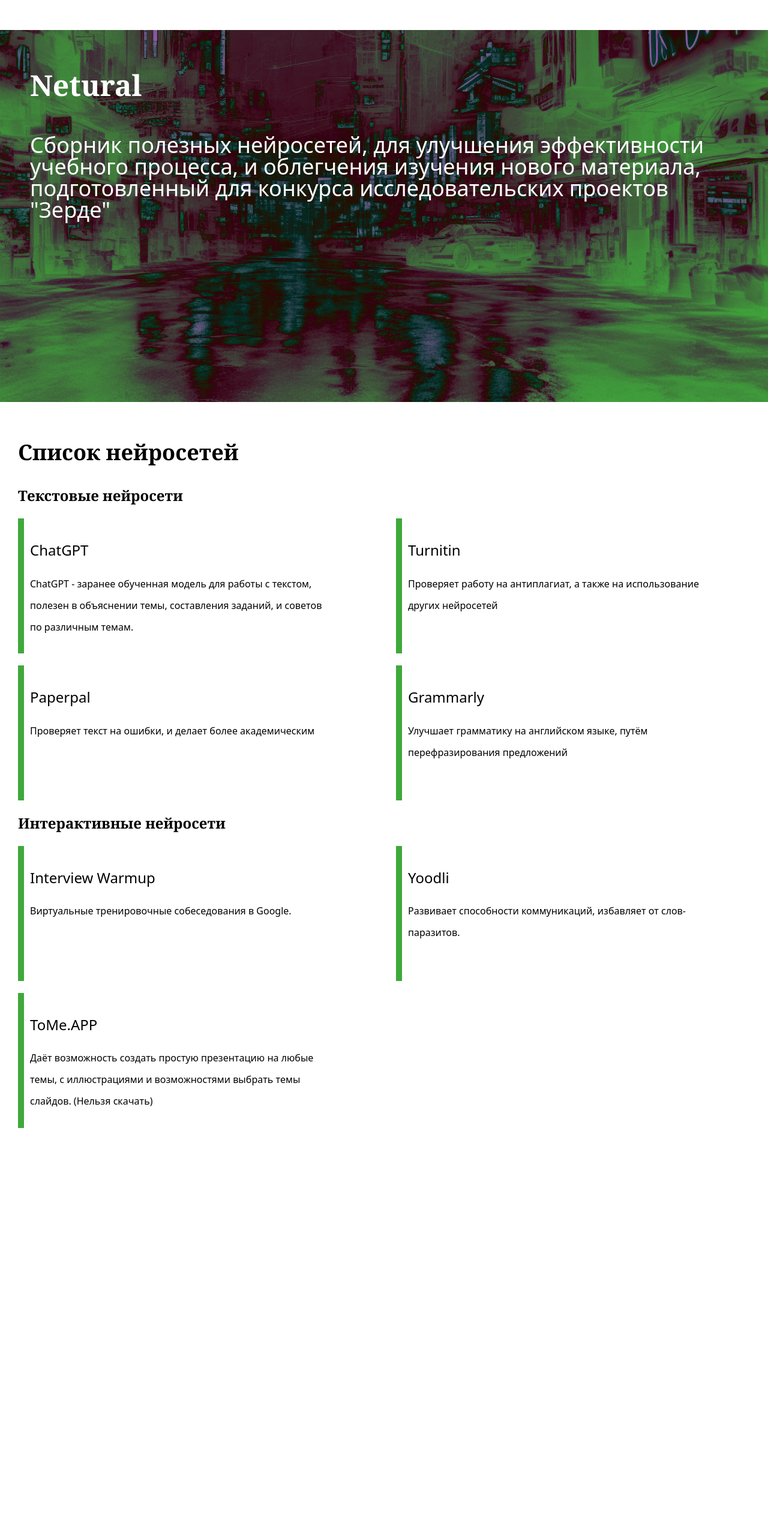
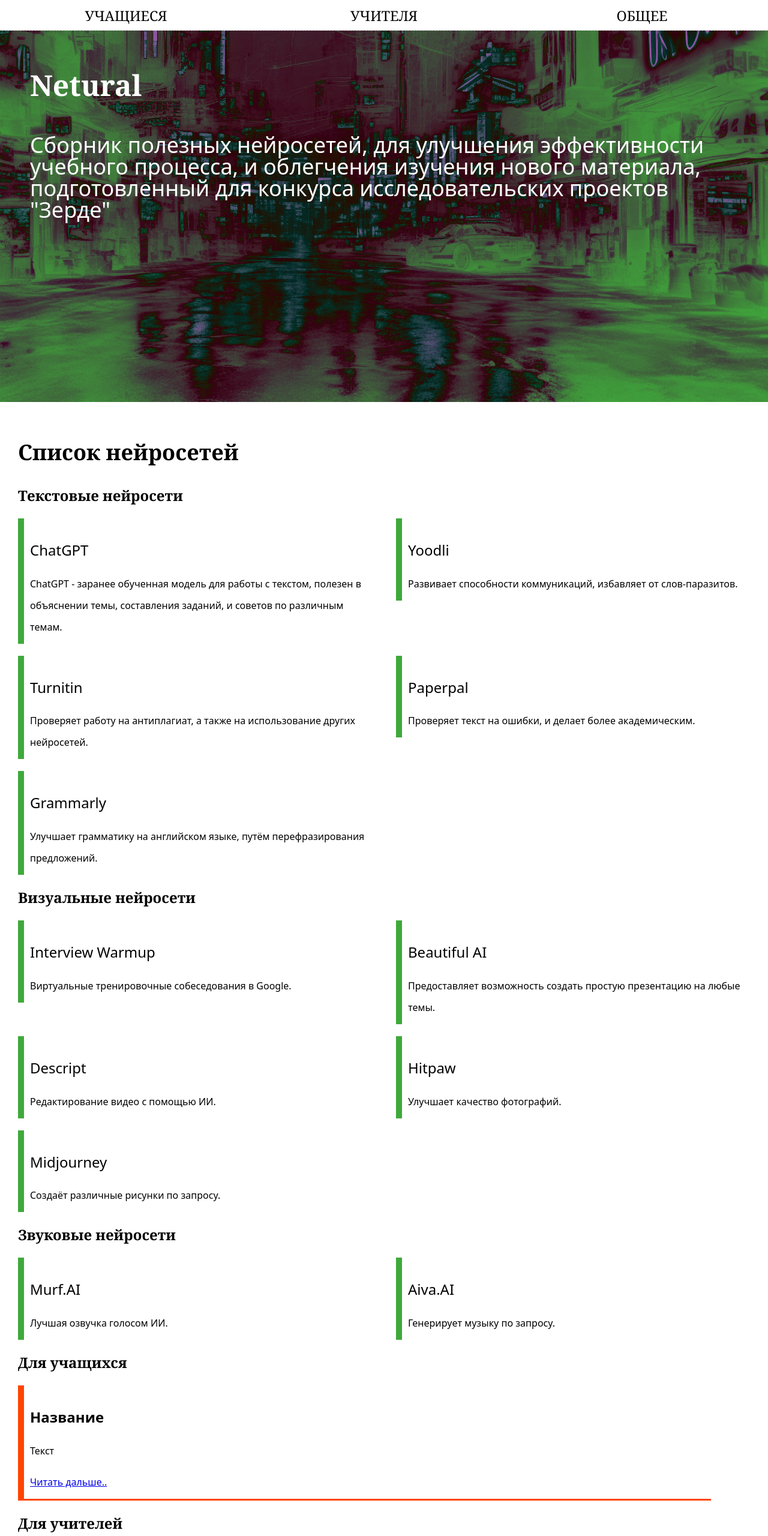
Before and after one commit to VuzZis/NeturalProject, a plain HTML site: page index.html in a window 1280 px wide. Shown: the top 2560 px of the page at 60% size. Before the commit the page ends 1880 px from the top, so only its background shows below. Drawn offline with Linux system fonts and the light colour scheme.

Commit message:
notes and basic changes

```diff
--- a/index.html
+++ b/index.html
@@ -8,6 +8,17 @@
     <link rel="stylesheet" type="text/css" href="main.css">
 </head>
 <body>
+    <div class="topbar">
+        <div class="toplink">
+            <a href="#students">УЧАЩИЕСЯ</a>
+        </div>
+        <div class="toplink">
+            <a href="#teachs">УЧИТЕЛЯ</a>
+        </div>
+        <div class="toplink">
+            <a href="#general">ОБЩЕЕ</a>
+        </div>
+    </div>
     <div class="banner">
         <h2>Netural</h2>
         <h3>Сборник полезных нейросетей,
@@ -16,43 +27,17 @@
             подготовленный для конкурса исследовательских проектов "Зерде"</h3>
     </div>
     <h2 class="neurallist">Список нейросетей</h2>
-    <div class="list">
-        <h2>Текстовые нейросети</h2>
-        <div class="sublist">
-            <div class="neuel">
-                <h2>ChatGPT</h2>
-                <a>ChatGPT - заранее обученная модель для работы с текстом,
-                полезен в объяснении темы, составления заданий,
-                и советов по различным темам.</a>
-            </div>
-            <div class="neuel">
-                <h2>Turnitin</h2>
-                <a>Проверяет работу на антиплагиат, а также на использование других нейросетей</a>
-            </div>
-            <div class="neuel">
-                <h2>Paperpal</h2>
-                <a>Проверяет текст на ошибки, и делает более академическим</a>
-            </div>
-            <div class="neuel">
-                <h2>Grammarly</h2>
-                <a>Улучшает грамматику на английском языке, путём перефразирования предложений</a>
-            </div>
-        </div>
-        <h2>Интерактивные нейросети</h2>
-        <div class="sublist">
-            <div class="neuel">
-                <h2>Interview Warmup</h2>
-                <a>Виртуальные тренировочные собеседования в Google.</a>
-            </div>
-            <div class="neuel">
-                <h2>Yoodli</h2>
-                <a>Развивает способности коммуникаций, избавляет от слов-паразитов.</a>
-            </div>
-            <div class="neuel">
-                <h2>ToMe.APP</h2>
-                <a>Даёт возможность создать простую презентацию на любые темы, с иллюстрациями и возможностями выбрать темы слайдов. (Нельзя скачать)</a>
-            </div>
-        </div>
+    <div class="list" id="neurals">
     </div>
+    <div class="list" id="students">
+        <h2>Для учащихся</h2>
+    </div>
+    <div class="list" id="teachs">
+        <h2>Для учителей</h2>
+    </div>
+    <div class="list" id="general">
+        <h2>Общее</h2>
+    </div>
+    <script src="index.js"></script>
 </body>
 </html>
--- /dev/null
+++ b/index.js
@@ -0,0 +1,152 @@
+var NNConfigs = [
+    ["Текстовые нейросети",[
+        ["ChatGPT",`ChatGPT - заранее обученная модель для работы с текстом,
+        полезен в объяснении темы, составления заданий, и советов по различным темам.`],
+
+        ["Yoodli",`Развивает способности коммуникаций, избавляет от слов-паразитов.`],
+
+        ["Turnitin",`Проверяет работу на антиплагиат, а также на использование других нейросетей.`],
+
+        ["Paperpal",`Проверяет текст на ошибки, и делает более академическим.`],
+
+        ["Grammarly",`Улучшает грамматику на английском языке, путём перефразирования предложений.`]
+    ]],
+    ["Визуальные нейросети",[
+        ["Interview Warmup",`Виртуальные тренировочные собеседования в Google.`],
+
+        ["Beautiful AI",`Предоставляет возможность создать простую презентацию на любые темы.`],
+
+        ["Descript",`Редактирование видео с помощью ИИ.`],
+
+        ["Hitpaw",`Улучшает качество фотографий.`],
+
+        ["Midjourney",`Создаёт различные рисунки по запросу.`]
+    ]],
+    ["Звуковые нейросети",[
+        ["Murf.AI",`Лучшая озвучка голосом ИИ.`],
+
+        ["Aiva.AI",`Генерирует музыку по запросу.`]
+    ]]
+]
+
+var InfoConfig = [
+    [
+        ["Название",`Текст`,"Ссылка"]
+    ],
+    [
+        ["Как работать с интерактивными тетрадями в Skysmart?",
+        `Чрезвычайные обстоятельства заставляют решать проблемы
+и вызовы энергично и кардинально. Причём так в последнее
+время работает не только правительство. Онлайн-школа
+Skysmart (школьное направление онлайн школы английского языка Skyeng)
+и издательская группа «Просвещение» в рекордные сроки разработали бесплатные
+интерактивные рабочие тетради по основным учебным предметам. Школьники смогут
+с комфортом продолжить свое обучение по официальным учебным материалам в онлайн-формате.`,
+        "http://didaktor.ru/category/v-pomosh-uchitelyu/informatika/"],
+        ["AXMA STORY MAKER — Программа для создания интерактивных историй, квестов.",
+        `Несмотря на разгар лета, обратил внимание на сравнительно высокую посещаемость Дидактора.
+        Это безусловно обязывает публиковать новые статьи, искать новые приложения и сервисы, полезные для образования.
+        Программа, о которой пойдёт ниже, наверняка заинтересует творческих педагогов.
+        AXMA Story Maker — это специальная платформа для разработки интерактивных историй и текстовых игр,
+        интерактивной литературы. Она абсолютно бесплатна. Части истории представлены в виде блоков.
+        Связи между ними показаны в виде линий, соединяющих блоки.`,
+        "http://didaktor.ru/%ef%bb%bfaxma-story-maker-programma-dlya-sozdaniya-interaktivnyx-istorij-kvestov-i-didakticheskix-igr/"]
+    ],
+    [
+        ["Название",`Текст`,"Ссылка"]
+    ]
+]
+
+
+
+
+
+
+
+
+
+
+
+
+
+
+
+
+
+
+
+
+
+
+
+
+
+
+
+
+
+
+
+
+
+
+
+function addInformationToPage(config, containerId) {
+    var container = document.getElementById(containerId);
+
+    config.forEach(function (item,i) {
+        var div = document.createElement("div");
+        div.classList.add("infel");
+        if(i % 3 != 0) div.classList.add(i % 3 == 2 ? "iblue" : "igreen");
+
+        var h2 = document.createElement("h2");
+        h2.textContent = item[0];
+        div.appendChild(h2);
+
+        var p = document.createElement("p");
+        p.textContent = item[1];
+        div.appendChild(p);
+
+        var a = document.createElement("a");
+        a.href = item[2];
+        a.textContent = "Читать дальше..";
+        div.appendChild(a);
+
+        container.appendChild(div);
+    });
+}
+
+NNConfigs.forEach(function (section) {
+    var sectionName = section[0];
+    var networks = section[1];
+
+    var sectionDiv = document.getElementById("neurals");
+
+    var h2 = document.createElement("h2");
+    h2.textContent = sectionName;
+    sectionDiv.appendChild(h2);
+
+    var sublistDiv = document.createElement("div");
+    sublistDiv.classList.add("sublist");
+
+    networks.forEach(function (network) {
+        var networkDiv = document.createElement("div");
+        networkDiv.classList.add("neuel");
+
+        var h2 = document.createElement("h2");
+        h2.textContent = network[0];
+        networkDiv.appendChild(h2);
+
+        var a = document.createElement("a");
+        a.textContent = network[1];
+        networkDiv.appendChild(a);
+
+        sublistDiv.appendChild(networkDiv);
+    });
+
+    sectionDiv.appendChild(sublistDiv);
+});
+
+addInformationToPage(InfoConfig[0], "students");
+addInformationToPage(InfoConfig[1], "teachs");
+addInformationToPage(InfoConfig[2], "general");
--- a/main.css
+++ b/main.css
@@ -54,8 +54,8 @@
     row-gap: 20px;
 }
 .neuel {
-    width: 500px;
-    height: 200px;
+    width: 90%;
+    height: max-content;
     padding: 10px;
     padding-top: 15px;
     font-family: var(--sans);
@@ -72,3 +72,73 @@
 .neuel h2 {
     font-weight: 500;
 }
+
+.infel {
+    width: 90%;
+    height: max-content;
+    padding: 10px;
+    padding-top: 15px;
+    margin-bottom: 10px;
+    font-family: var(--sans);
+    font-size: var(--spacing-spacing-4);
+    border-left: 10px var(--red-700) solid;
+    border-bottom: 3px var(--red-700) solid;
+}
+
+.iblue {
+    border-left: 10px var(--blue-700) solid;
+    border-bottom: 3px var(--blue-700) solid;
+}
+
+.igreen {
+    border-left: 10px var(--green-700) solid;
+    border-bottom: 3px var(--green-700) solid;
+}
+
+.infel a {
+    font-size: var(--spacing-spacing-4);
+    line-height: inherit;
+    height:min-content;
+}
+
+.topbar {
+    position: fixed;
+    top: 0;
+    width: 100%;
+    height: 50px;
+    background: white;
+    border-bottom: var(--gray-500) 1px dashed;
+    margin-bottom: 10px;
+    display: grid;
+    grid-template-columns: 1fr 1fr 1fr;
+    grid-template-rows: auto;
+    column-gap: 10px;
+    row-gap: 20px;
+}
+
+.toplink {
+    height: 30px;
+    display: flex;
+    align-self: center;
+    width: 100%;
+    align-content: center;
+    text-align: center;
+    background: white;
+}
+.toplink a {
+    font-size: 1.45rem;
+    font-family: var(--serif);
+    color: black;
+    font-style: normal;
+    text-decoration: none;
+    align-content: center;
+    text-align: center;
+    width: 100%;
+    transition: .05s ease-in-out;
+    border-bottom: #fff 0px solid;
+}
+
+.toplink a:hover {
+    border-bottom: var(--gray-500) 1px solid;
+    background: white;
+}
--- a/variables.css
+++ b/variables.css
@@ -7,7 +7,7 @@
 :root {
     --spacing-spacing-1: .25rem;
     --spacing-spacing-2: .5rem;
-    --spacing-spacing-3: .5rem;
+    --spacing-spacing-3: .75rem;
     --spacing-spacing-4: 1rem;
     --spacing-spacing-5: 1.5rem;
     --spacing-spacing-6: 2.25rem;
```
